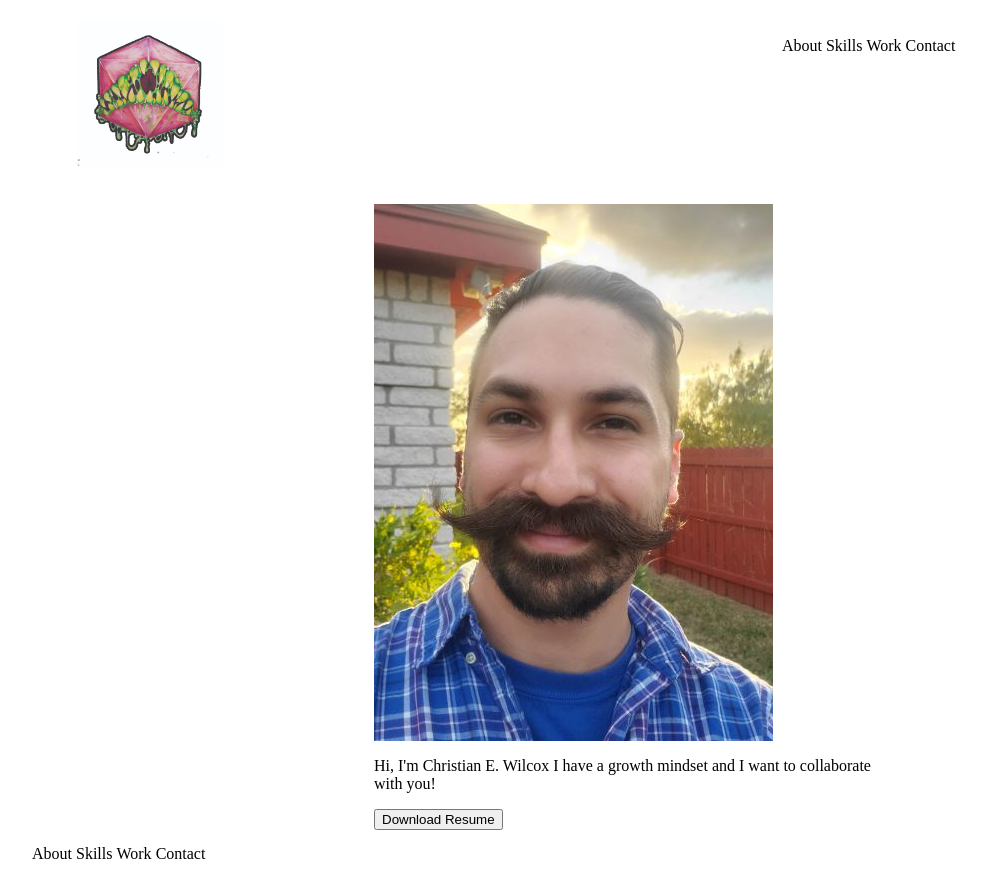
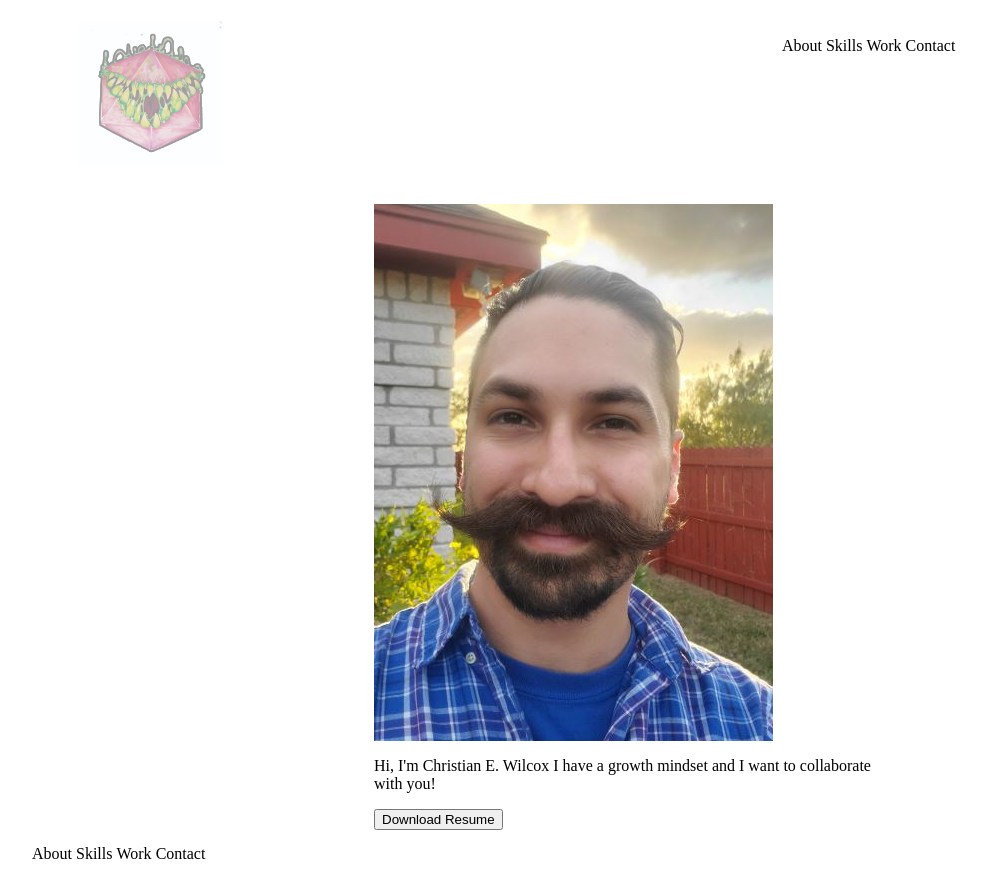
Before and after one commit to cwilcoxe/Portfolio, a plain HTML site: page index.html in a window 1280 px wide. In both pictures the pointer is over the picture 165 px from the left and 93 px from the top of the page. Shown: the whole page, without its empty margins (16-1001 px from the left). Drawn offline with Linux system fonts and the light colour scheme.

Commit message:
rotatelogo

```diff
--- a/style.css
+++ b/style.css
@@ -8,8 +8,16 @@
     text-align:center;
 }
 
+
 .logo img {
     width: 50%;
+    transform: translate(-20px, -10px)
+}
+.logo img:hover {
+    color:blueviolet;
+    opacity:.5;
+    transform: rotate(180deg);
+    transition: all 1s ease-in-out;
 }
 .navigation {
     display: flex;
```
